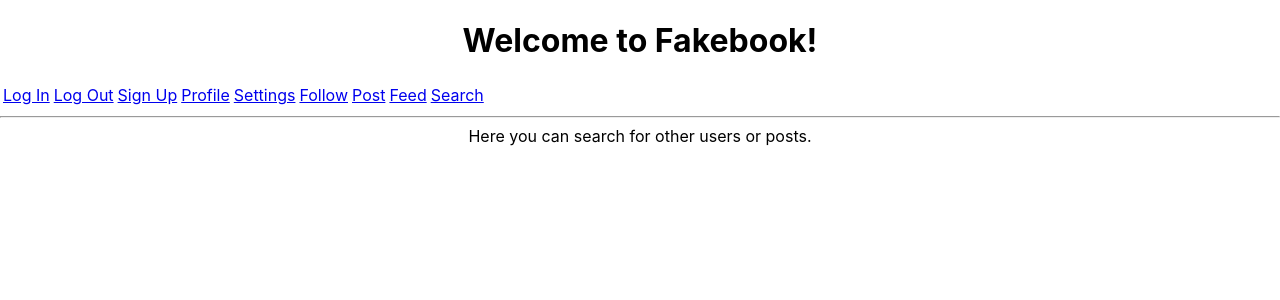
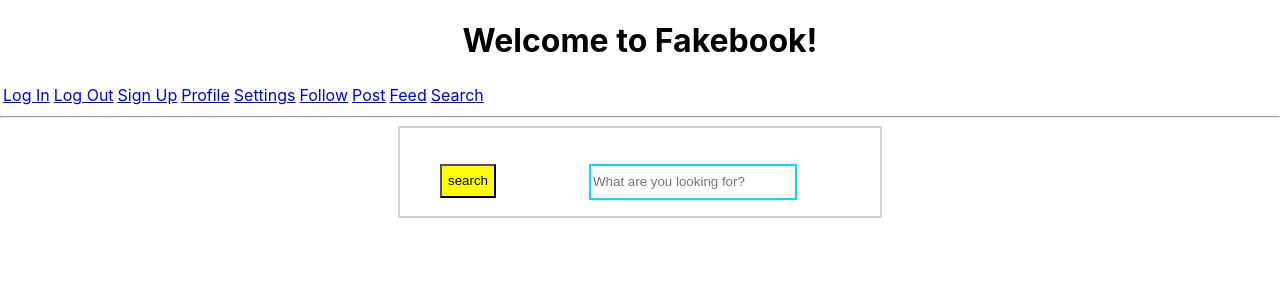
Before and after one commit to dkeProjekt/Frontend, a React (Create React App) app: page /search in a window 1280 px wide. Shown: the top 300 px of the page. Built offline with nearby package versions, Linux system fonts and the light colour scheme; sample sign-in values are in the browser's storage.

Commit message:
Search Component added

```diff
--- a/src/pages/Search.js
+++ b/src/pages/Search.js
@@ -1,4 +1,11 @@
 import React, { Component } from "react";
+import RealSearch from "../components/RealSearch";
+
+let container = {
+    border: '2px solid lightgray',
+    width: '480px',
+    margin: 'auto'
+}
 
 
 class Search extends Component {
@@ -7,8 +14,8 @@ class Search extends Component {
     }
     render() {
         return(
-            <div>
-                <label>Here you can search for other users or posts.</label>
+            <div style={container}>
+                <RealSearch/>
             </div>
         );
     }
```
